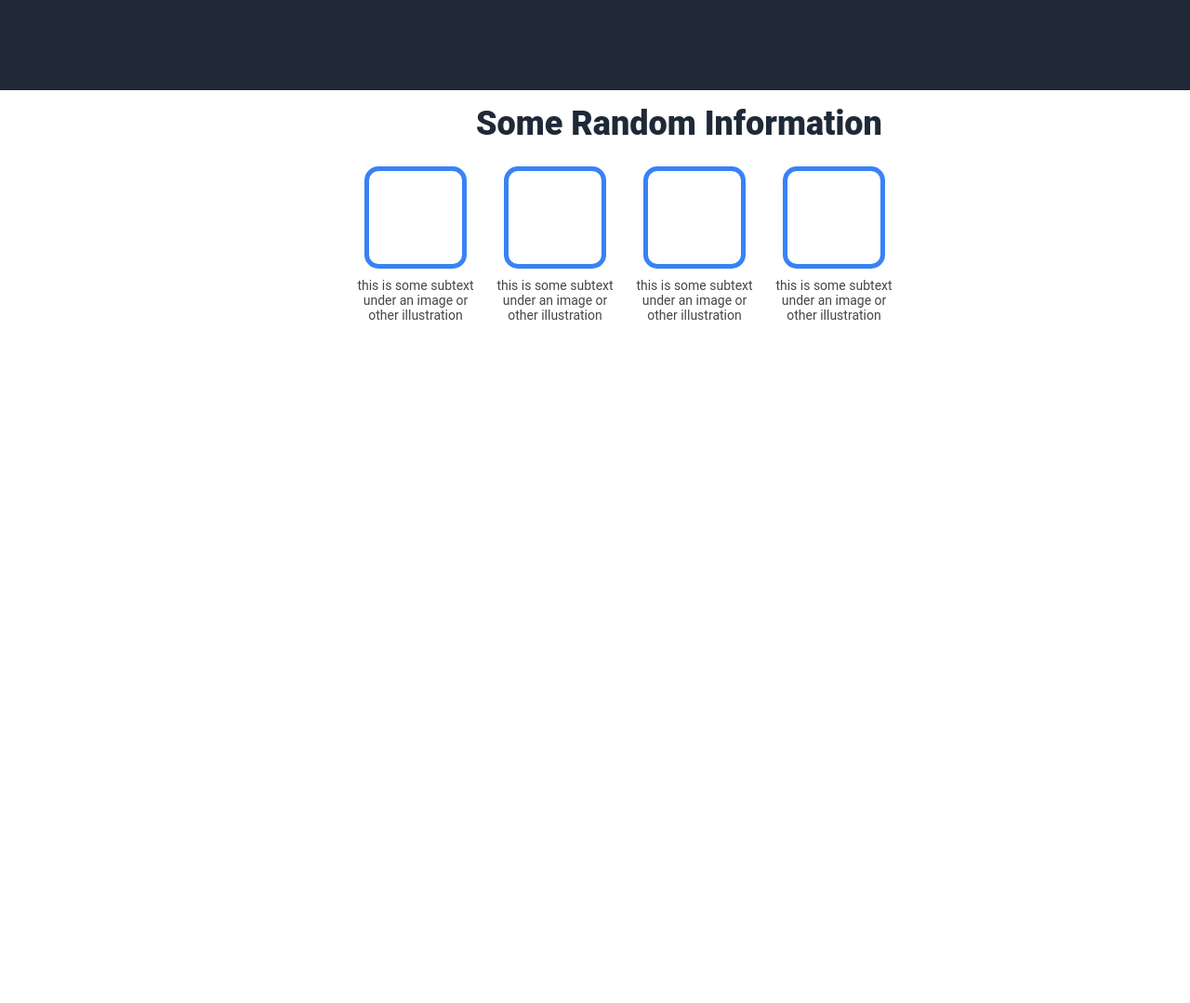
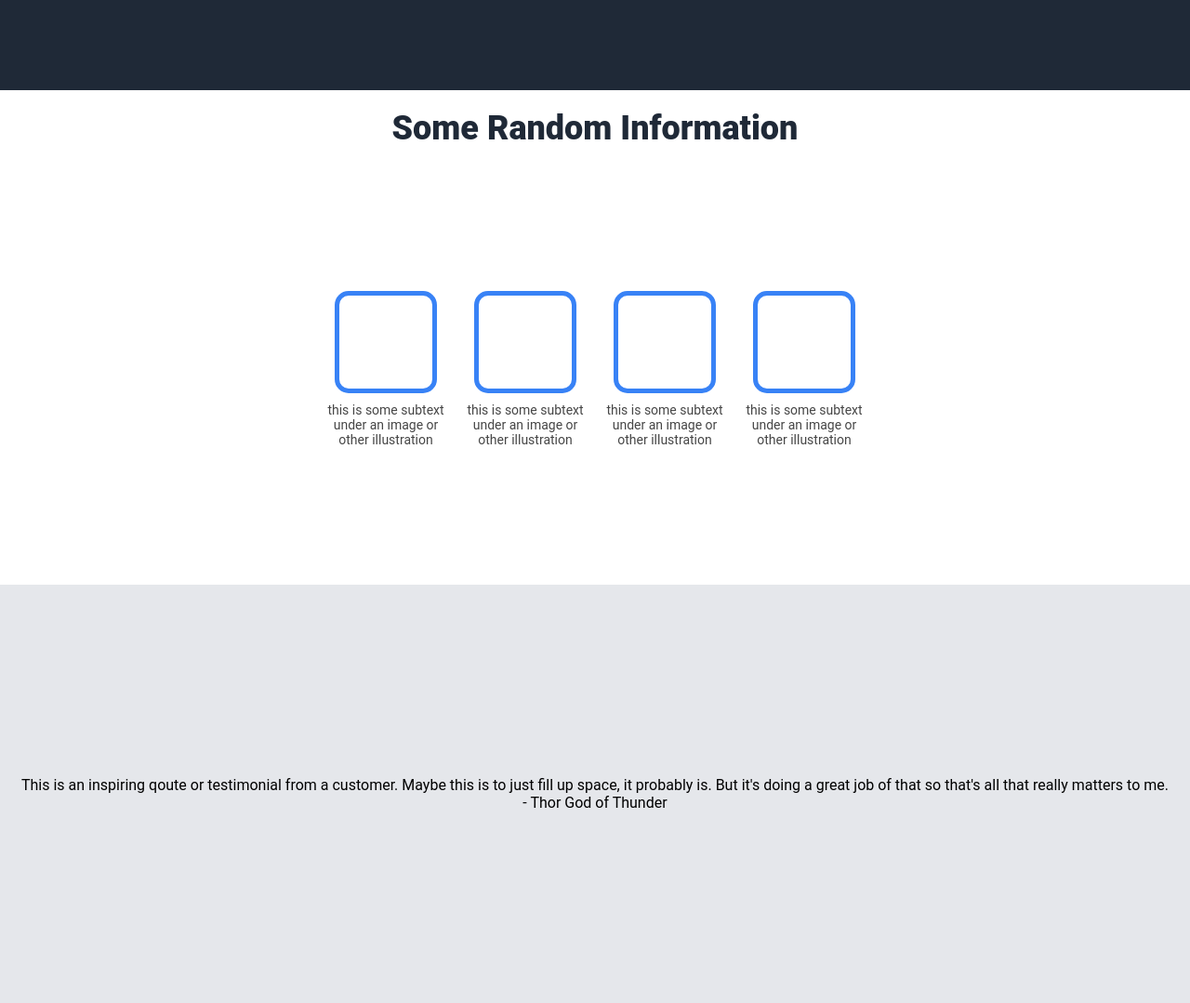
Before and after one commit to ghools/TOP-landing-page, a plain HTML site: page index.html in a window 1280 px wide. Shown: the part 503-1582 px from the top of the page at 93% size. Before the commit the page ends 860 px from the top, so only its background shows below. Drawn offline with Linux system fonts and the light colour scheme.

Commit message:
Add qoute box. Cleaned up previous containers and code

```diff
--- a/index.html
+++ b/index.html
@@ -24,8 +24,10 @@
         </div>
         <div class="placeholderimg">This is a place holder image</div>
     </div>
+    <div class="container-small">
         <div class="img-title">Some Random Information</div>
-    <div class="container">
+    </div>
+    <div id="big" class="container">
         <div class="small-imgs">
             <div class="small-img"> </div>
             <div class="small-img-des">this is some subtext under an image or other illustration</div>
@@ -43,6 +45,9 @@
             <div class="small-img-des">this is some subtext under an image or other illustration</div>
         </div>
     </div>
+    <div class="container-grey">
+        <div>This is an inspiring qoute or testimonial from a customer. Maybe this is to just fill up space, it probably is. But it's doing a great job of that so that's all that really matters to me.</div>
+        <div>- Thor God of Thunder</div>
     </div>
 </body>
 </html>
--- a/style.css
+++ b/style.css
@@ -40,8 +40,10 @@ ul {
 .container {
     display: flex;
     justify-content: center;
-    margin-left: 5%;
+    height: 450px;
+    align-items: center;
 }
+
 .container-dark {
     display: flex;
     align-items: center;
@@ -50,6 +52,19 @@ ul {
     height: 450px;
 }
 
+.container-small {
+    display: flex;
+    justify-content: center;
+}
+
+.container-grey {
+    background-color: #e5e7eb;
+    display: flex;
+    flex-direction: column;
+    height: 450px;
+    align-items: center;
+    justify-content: center;
+}
 .header {
     display: flex;
     font-size: 24px;
@@ -71,9 +86,8 @@ ul {
     font-size: 36px;
     font-weight: 800;
     color: #1f2937;
-    margin-left: 40%;
-    margin-top: 15px;
-    margin-bottom: 30px;
+    margin-bottom: 20px;
+    margin-top: 20px;
 }
 
 .logo {
```
Lines whose indentation alone changed are shown as unchanged.
